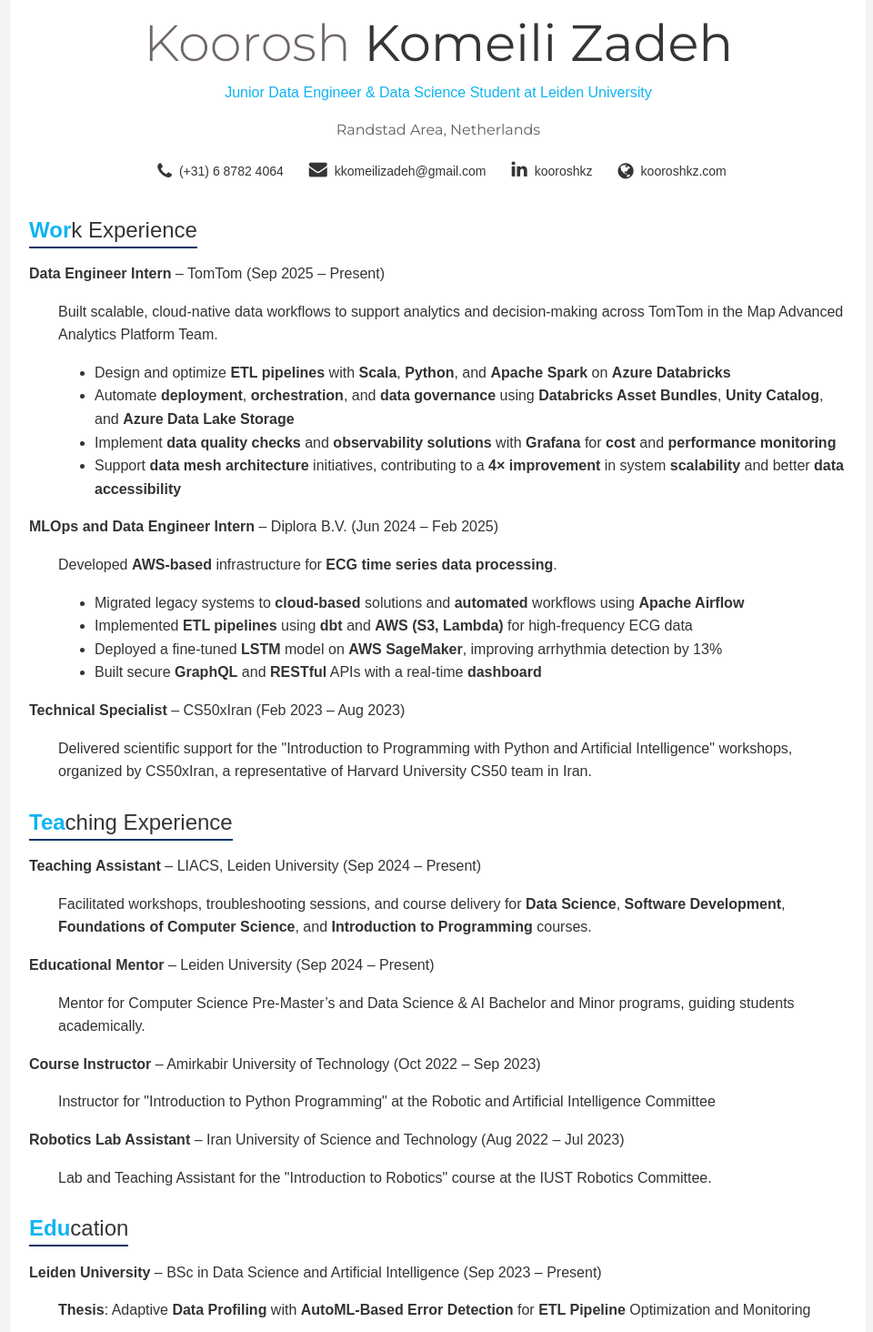
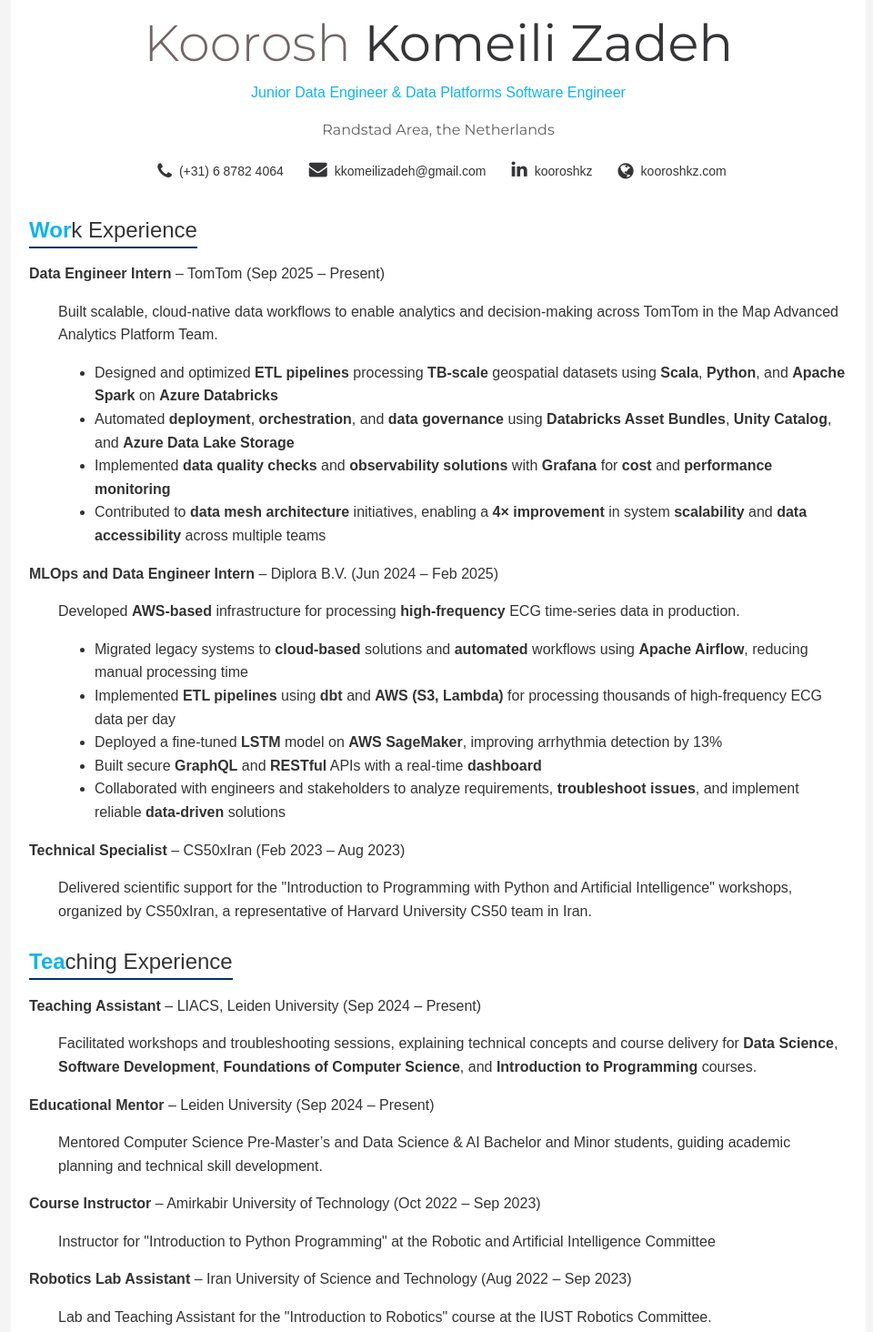
Before and after one commit to kooroshkz/curriculum-vitae, a website: page index.html in a window 1280 px wide. Shown: the part 75-1539 px from the top of the page at 91% size, without its empty margins (158-1118 px from the left). Drawn offline with Linux system fonts and the light colour scheme.

Commit message:
update: Content updated

```diff
--- a/index.html
+++ b/index.html
@@ -14,8 +14,9 @@
     <div class="container">
         <h1><span class="name-first">Koorosh</span> <span class="name-last">Komeili Zadeh</span></h1>
         <div class="contact-info">
-            <p class="student-info">Junior Data Engineer & Data Science Student at Leiden University</p>
-            <p class="location-info">Randstad Area, Netherlands</p>
+            <!-- <p class="student-info">Junior Data Engineer & Data Science Student at Leiden University</p> -->
+            <p class="student-info">Junior Data Engineer & Data Platforms Software Engineer</p>
+            <p class="location-info">Randstad Area, the Netherlands</p>
             <div class="contact-details">
                 <div class="contact-item">
                     <span class="icon phone-icon"><i class="fa fa-phone"></i></span>
@@ -41,23 +42,24 @@
 
             <p><strong>Data Engineer Intern</strong> – TomTom (Sep 2025 – Present)</p>
             <div style="padding-left:2em;">
-                <p>Built scalable, cloud-native data workflows to support analytics and decision-making across TomTom in the Map Advanced Analytics Platform Team.</p>
+                <p>Built scalable, cloud-native data workflows to enable analytics and decision-making across TomTom in the Map Advanced Analytics Platform Team.</p>
                 <ul>
-                    <li>Design and optimize <b>ETL pipelines</b> with <b>Scala</b>, <b>Python</b>, and <b>Apache Spark</b> on <b>Azure Databricks</b></li>
-                    <li>Automate <b>deployment</b>, <b>orchestration</b>, and <b>data governance</b> using <b>Databricks Asset Bundles</b>, <b>Unity Catalog</b>, and <b>Azure Data Lake Storage</b></li>
-                    <li>Implement <b>data quality checks</b> and <b>observability solutions</b> with <b>Grafana</b> for <b>cost</b> and <b>performance monitoring</b></li>
-                    <li>Support <b>data mesh architecture</b> initiatives, contributing to a <b>4× improvement</b> in system <b>scalability</b> and better <b>data accessibility</b></li>
+                    <li>Designed and optimized <b>ETL pipelines</b> processing <b>TB-scale</b> geospatial datasets using <b>Scala</b>, <b>Python</b>, and <b>Apache Spark</b> on <b>Azure Databricks</b></li>
+                    <li>Automated <b>deployment</b>, <b>orchestration</b>, and <b>data governance</b> using <b>Databricks Asset Bundles</b>, <b>Unity Catalog</b>, and <b>Azure Data Lake Storage</b></li>
+                    <li>Implemented <b>data quality checks</b> and <b>observability solutions</b> with <b>Grafana</b> for <b>cost</b> and <b>performance monitoring</b></li>
+                    <li>Contributed to <b>data mesh architecture</b> initiatives, enabling a <b>4× improvement</b> in system <b>scalability</b> and <b>data accessibility</b> across multiple teams</li>
                 </ul>
             </div>
 
             <p><strong>MLOps and Data Engineer Intern</strong> – Diplora B.V. (Jun 2024 – Feb 2025)</p>
             <div style="padding-left:2em;">
-                <p>Developed <b>AWS-based</b> infrastructure for <b>ECG time series data processing</b>.</p>
+                <p>Developed <b>AWS-based</b> infrastructure for processing <b>high-frequency</b> ECG time-series data in production.</p>
                 <ul>
-                    <li>Migrated legacy systems to <b>cloud-based</b> solutions and <b>automated</b> workflows using <b>Apache Airflow</b>
-                    <li>Implemented <b>ETL pipelines</b> using <b>dbt</b> and <b>AWS (S3, Lambda)</b> for high-frequency ECG data</li>
+                    <li>Migrated legacy systems to <b>cloud-based</b> solutions and <b>automated</b> workflows using <b>Apache Airflow</b>, reducing manual processing time</li>
+                    <li>Implemented <b>ETL pipelines</b> using <b>dbt</b> and <b>AWS (S3, Lambda)</b> for processing thousands of high-frequency ECG data per day</li>
                     <li>Deployed a fine-tuned <b>LSTM</b> model on <b>AWS SageMaker</b>, improving arrhythmia detection by 13%</li>
                     <li>Built secure <b>GraphQL</b> and <b>RESTful</b> APIs with a real-time <b>dashboard</b></li>
+                    <li>Collaborated with engineers and stakeholders to analyze requirements, <b>troubleshoot issues</b>, and implement reliable <b>data-driven</b> solutions</li>
                 </ul>
             </div>
 
@@ -73,29 +75,20 @@
 
             <p><strong>Teaching Assistant</strong> – LIACS, Leiden University (Sep 2024 – Present)</p>
             <div style="padding-left:2em;">
-                <p>Facilitated workshops, troubleshooting sessions, and course delivery for <b>Data Science</b>, <b>Software Development</b>, <b>Foundations of Computer Science</b>, and <b>Introduction to Programming</b> courses.</p>
-                <!-- <p>Supporting educational activities, including organizing workshops, troubleshooting student issues, assisting with course content delivery, and helping students with programming and theoretical concepts.</p>
-                <ul>
-                    <li>Teaching Assistant for the course "<b>Data Science</b>", under the supervision of Dr. Marieke Vinkenoog</li>
-                    <li>Teaching Assistant for "<b>Software Development</b>", under the supervision of Dr. Akrati Saxena</li>
-                    <li>Teaching Assistant for "<b>Foundations of Computer Science</b>", twice under the supervision of Dr. Tobias Kappé</li>
-                    <li>Assisted Dr. Zhaochun Ren in the course "<b>Introduction to Programming</b>"</li>
-                </ul> -->
+                <p>Facilitated workshops and troubleshooting sessions, explaining technical concepts and course delivery for <b>Data Science</b>, <b>Software Development</b>, <b>Foundations of Computer Science</b>, and <b>Introduction to Programming</b> courses.</p>
             </div>
 
             <p><strong>Educational Mentor</strong> – Leiden University (Sep 2024 – Present)</p>
             <div style="padding-left:2em;">
-                <!-- <p>Educational Mentor for Computer Science Pre-Master's and Data Science & AI Bachelor's and Minor programs at Leiden University, providing academic and educational support to students.</p> -->
-                <p>Mentor for Computer Science Pre-Master’s and Data Science & AI Bachelor and Minor programs, guiding students academically.</p>
+                <p>Mentored Computer Science Pre-Master’s and Data Science & AI Bachelor and Minor students, guiding academic planning and technical skill development.</p>
             </div>
 
             <p><strong>Course Instructor</strong> – Amirkabir University of Technology (Oct 2022 – Sep 2023)</p>
             <div style="padding-left:2em;">
                 <p>Instructor for "Introduction to Python Programming" at the Robotic and Artificial Intelligence Committee </p>
-                <!-- of the Amirkabir University of Technology scientific association.</p> -->
             </div>
 
-            <p><strong>Robotics Lab Assistant</strong> – Iran University of Science and Technology (Aug 2022 – Jul 2023)</p>
+            <p><strong>Robotics Lab Assistant</strong> – Iran University of Science and Technology (Aug 2022 – Sep 2023)</p>
             <div style="padding-left:2em;">
                 <p>Lab and Teaching Assistant for the "Introduction to Robotics" course at the IUST Robotics Committee.</p>
             </div>
@@ -128,7 +121,11 @@
             <ul class="projects-list">
                 <li>
                     <h3>AcciBot - Vehicle Accident Detection Bot</h3>
-                    <p>Developed a <b>cloud-integrated</b> crash detection system for vehicles using <b>Arduino</b> and <b>Microsoft Azure IoT Hub</b>. This project used Azure Functions for serverless data processing and <b>Azure Stream Analytics</b> for <b>real-time data analysis</b> to enhance accident response time.</p>
+                        <p>Developed a <b>cloud-integrated</b> crash detection system for vehicles using <b>Arduino</b> and <b>Microsoft Azure IoT Hub</b>.</p>
+                        <ul>
+                            <li>Processed real-time sensor data by <b>Azure Stream Analytics</b> for quick accident detection</li>
+                            <li>Integrated <b>Azure Functions</b> for serverless processing to enhance accident response time and anomaly detection</li>
+                        </ul>
                 </li>
                 <li>
                     <h3>Explored Academic Mathematics Performance in Tehran Polytechnic University</h3>
@@ -143,7 +140,7 @@
             <table class="skills-table">
                 <tbody>
                     <tr>
-                        <td>Soft Skills</td>
+                        <td>Core Competencies</td>
                         <td>Technical communication, cross-team collaboration, mentoring, technical problem analysis</td>
                     </tr>
                     <tr>
--- a/styles.css
+++ b/styles.css
@@ -69,6 +69,7 @@
     ul {
         margin: 16 0;
         padding-left: 1.5em;
+        list-style-type: disc;
     }
 
     ul li {
```
Also changed, not shown: 1 other file.
